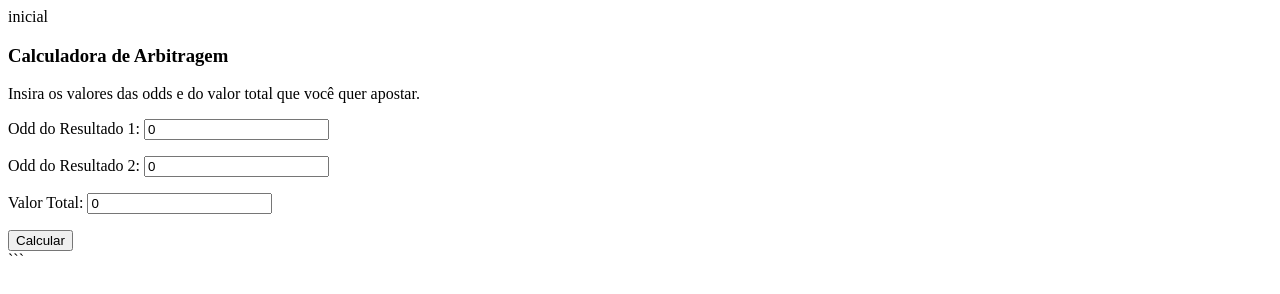
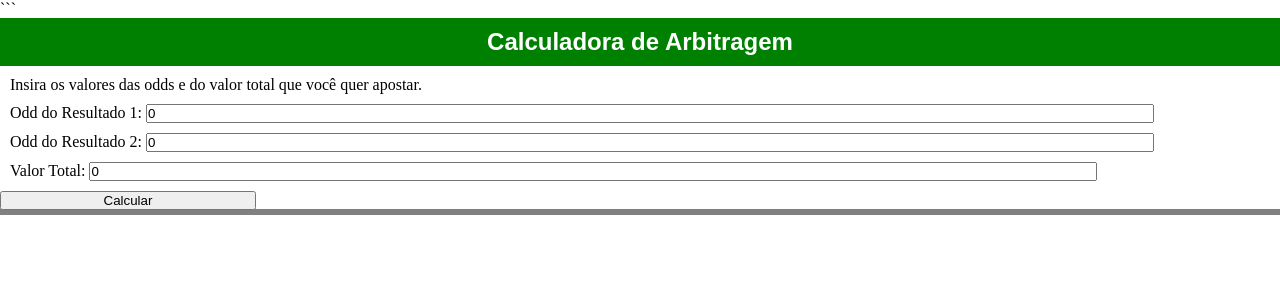
Before and after one commit to JuniorRodrigu/aposta-perfeita-, a plain HTML site: page index.html in a window 1280 px wide. Drawn offline with Linux system fonts and the light colour scheme.

Commit message:
resultado

````diff
--- a/index.html
+++ b/index.html
@@ -1,5 +1,6 @@
+
 <html>
-    <head>inicial
+<head>
 <script>
 function calcular() {
   // Pegar os valores dos inputs
@@ -25,16 +26,51 @@
                                         </script>
                                         </head>
                                         <body>
+
+                                        <style>
+                                        * {
+                                          box-sizing: border-box;
+                                            margin: 0;
+                                              padding: 0;
+                                              }
+
+                                              h3 {
+                                                text-align: center;
+                                                  font-family: Arial, sans-serif;
+                                                    font-size: 24px;
+                                                      color: white;
+                                                        background-color: green;
+                                                          padding: 10px;
+                                                          }
+
+                                                          p {
+                                                            margin: 10px;
+                                                            }
+
+                                                            input {
+                                                              width: 80%;
+                                                              }
+
+                                                              button {
+                                                                width: 20%;
+                                                                }
+
+                                                                div {
+                                                                  border: solid gray;
+                                                                  }
+
+                                                                  #resultado {
+                                                                    margin-top: -1px; /* para remover a borda dupla */
+                                                                    }
+                                                                    </style>
+                                                                    ```
                                                                     <h3>Calculadora de Arbitragem</h3>
                                                                     <p>Insira os valores das odds e do valor total que você quer apostar.</p>
                                                                     <p>Odd do Resultado 1: <input type="number" id="odd1" value="0"></p>
                                                                     <p>Odd do Resultado 2: <input type="number" id="odd2" value="0"></p>
                                                                     <p>Valor Total: <input type="number" id="valorTotal" value="0"></p>
                                                                     <button onclick="calcular()">Calcular</button>
-
                                                                     <div id="resultado"></div>
 
                                                                     </body>
                                                                     </html>
-
-                                            ```
````
Lines whose indentation alone changed are shown as unchanged.
